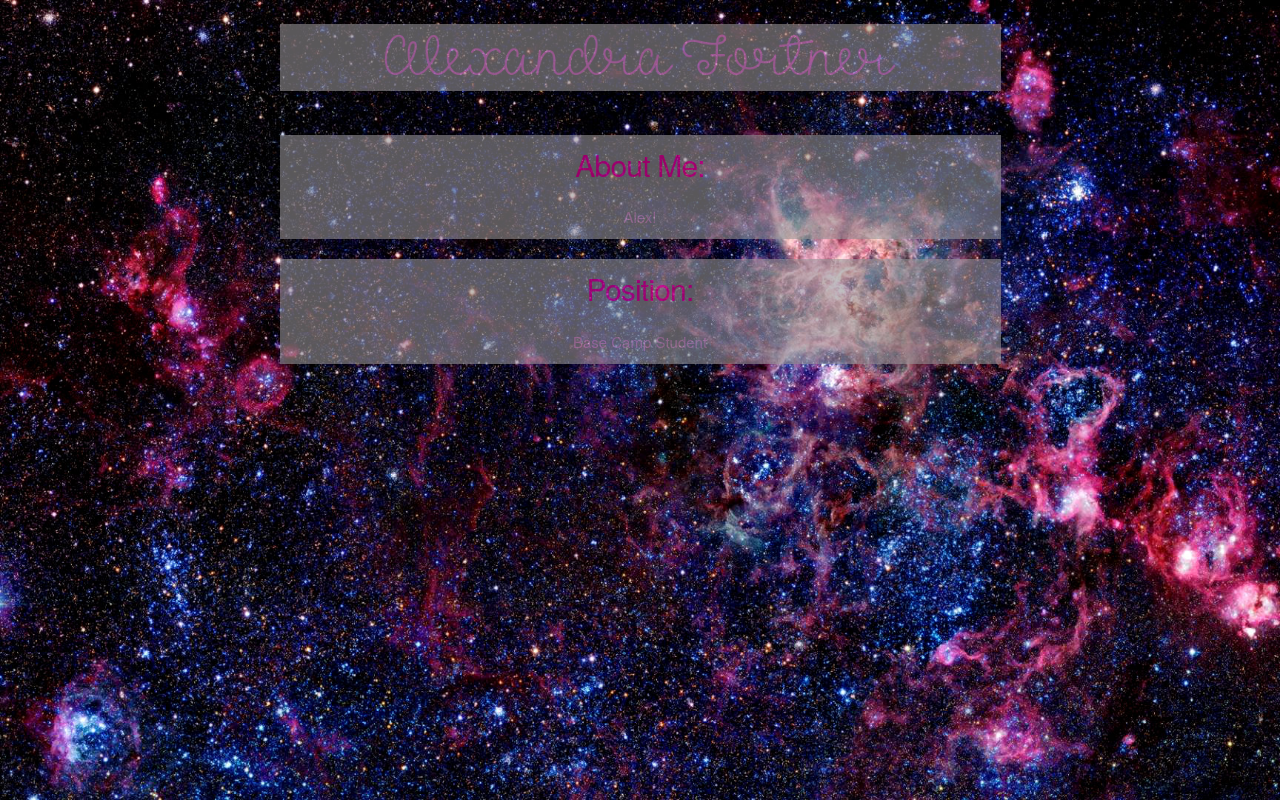
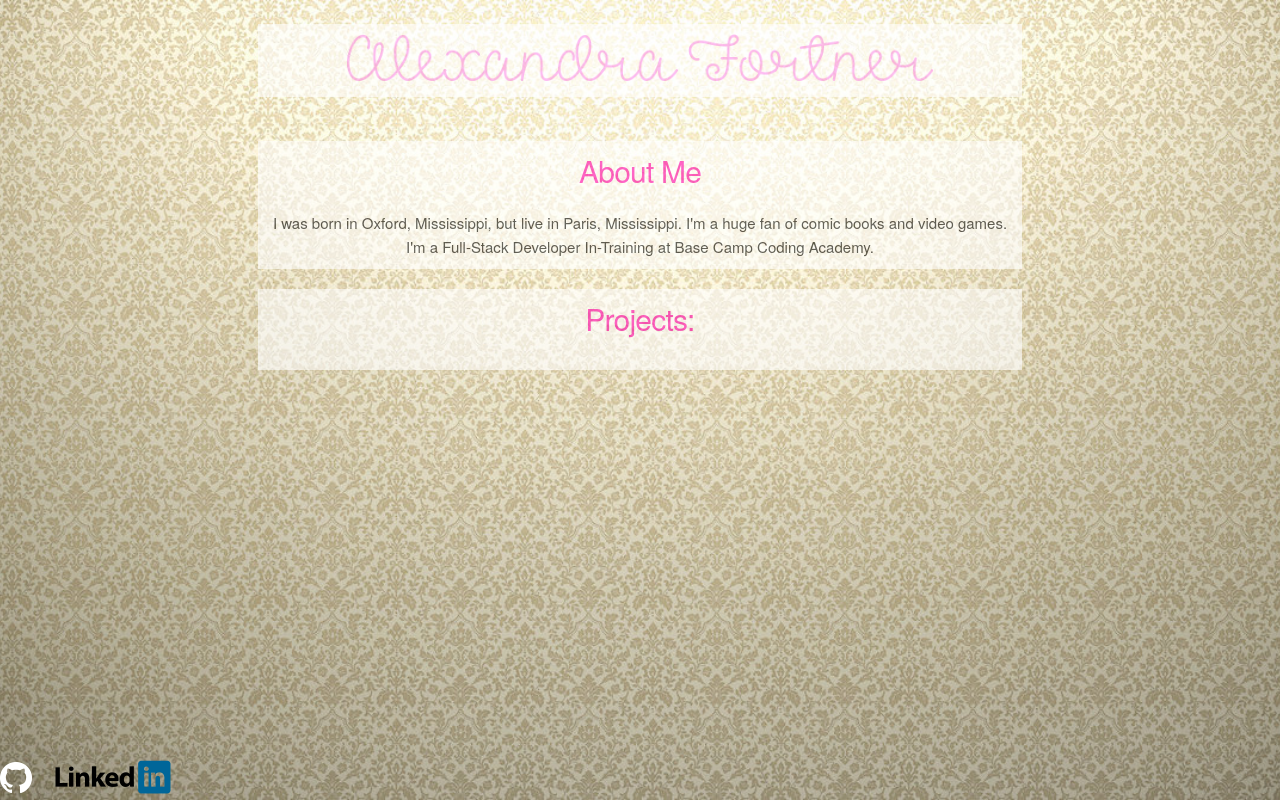
Before and after one commit to AlexandraFortner/AlexandraFortner.github.io, a plain HTML site: page base.html in a window 1280 px wide. Drawn offline with Linux system fonts and the light colour scheme; files that its build step writes are made by us from their sources; files whose address does not match are found by name.

Commit message:
Added links to Github and LinkedIn, fixed background, need to add informational content.

```diff
--- a/base.html
+++ b/base.html
@@ -21,12 +21,16 @@
         </div>
         <br>
         <div class=box>
-            <h4>About Me:</h4>
-            Alex!
+            <h4>About Me</h4>
+            I was born in Oxford, Mississippi, but live in Paris, Mississippi. I'm a huge fan of comic books and video games.
+            <br> I'm a Full-Stack Developer In-Training at Base Camp Coding Academy.
         </div>
         <div class=box>
-            <h4>Position:</h4>
-            Base Camp Student
+            <h4>Projects:</h4>
+        </div>
+        <div class='bottom-left' class="container">
+            <a href='https://github.com/AlexandraFortner' target='_blank'><img class="u-max-full-width" src='/home/basecamp/My_Second_Website/static/pictures/GitHub-Mark-Light-32px.png' title="Visit My Github!"></a>            &emsp;
+            <a href='https://www.linkedin.com/in/alexandra-fortner-3207a9149/' target='_blank'><img class="u-max-full-width" src='/home/basecamp/My_Second_Website/static/pictures/SmallLinkedIn.png' title="Visit My LinkedIn!"></a>
         </div>
     </center>
 </body>
--- a/static/skeleton.css
+++ b/static/skeleton.css
@@ -180,7 +180,7 @@
 html is set to 62.5% so that all the REM measurements throughout Skeleton
 are based on 10px sizing. So basically 1.5rem = 15px :) */
 html {
-    background: url(/home/basecamp/My_Second_Website/static/pictures/Space.jpg)
+    background: url(/home/basecamp/My_Second_Website/static/pictures/PossibleBackground.jpg)
         no-repeat center center fixed;
     -webkit-background-size: cover;
     -moz-background-size: cover;
@@ -197,7 +197,7 @@ body {
     font-weight: 400;
     font-family: 'Raleway', 'HelveticaNeue', 'Helvetica Neue', Helvetica, Arial,
         sans-serif;
-    color: #e8a5d8;
+    color: #000;
     height: 100%;
     /* display: table-cell; */
     vertical-align: middle;
@@ -286,10 +286,9 @@ p {
 
 .box {
     margin-bottom: 20px;
-    padding: 10px 40px;
+    padding: 10px 15px;
     opacity: 0.6;
     background: #fff;
-    background: rgba(151, 147, 151);
 }
 
 –––––––––––––––––––––––––––––––––––––––––––––––––– */ a {
@@ -537,6 +536,12 @@ form {
     float: right;
     width: 350px;
 }
+
+.bottom-left {
+    position: fixed;
+    bottom: 0;
+    left: 0;
+}
 /* Misc
 –––––––––––––––––––––––––––––––––––––––––––––––––– */
 hr {
```
Also changed, not shown: Practice.html (deleted, +0 -21 lines), main_index.html (deleted, +0 -50 lines), index.html (deleted), static/pictures/GitHub-Mark-Light-32px.png (added), static/pictures/PossibleBackground.jpg (added), static/pictures/SmallLinkedIn.png (added), static/pictures/Space.jpg (deleted), static/pictures/ValorBackground.png (deleted), static/pictures/ValorBackgroundFE.png (deleted), static/pictures/me.jpg (deleted), 2 other files.
